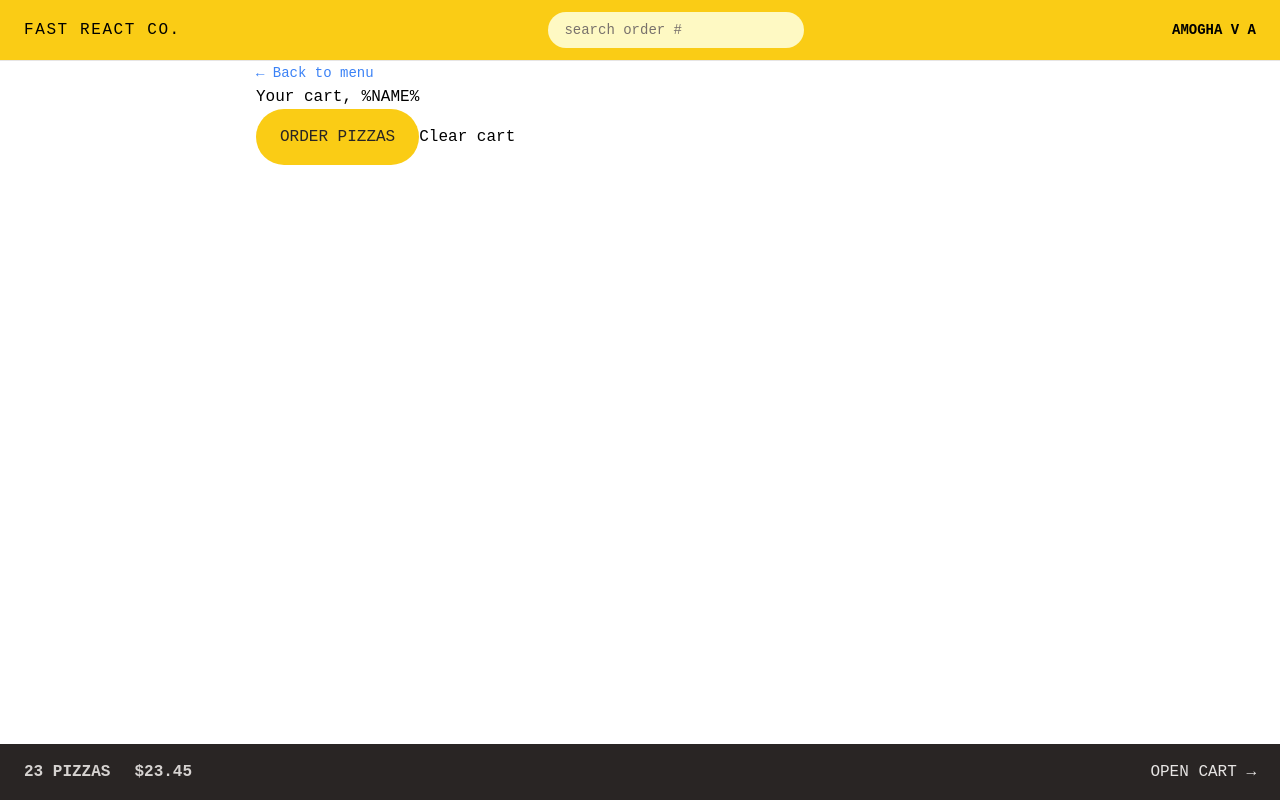
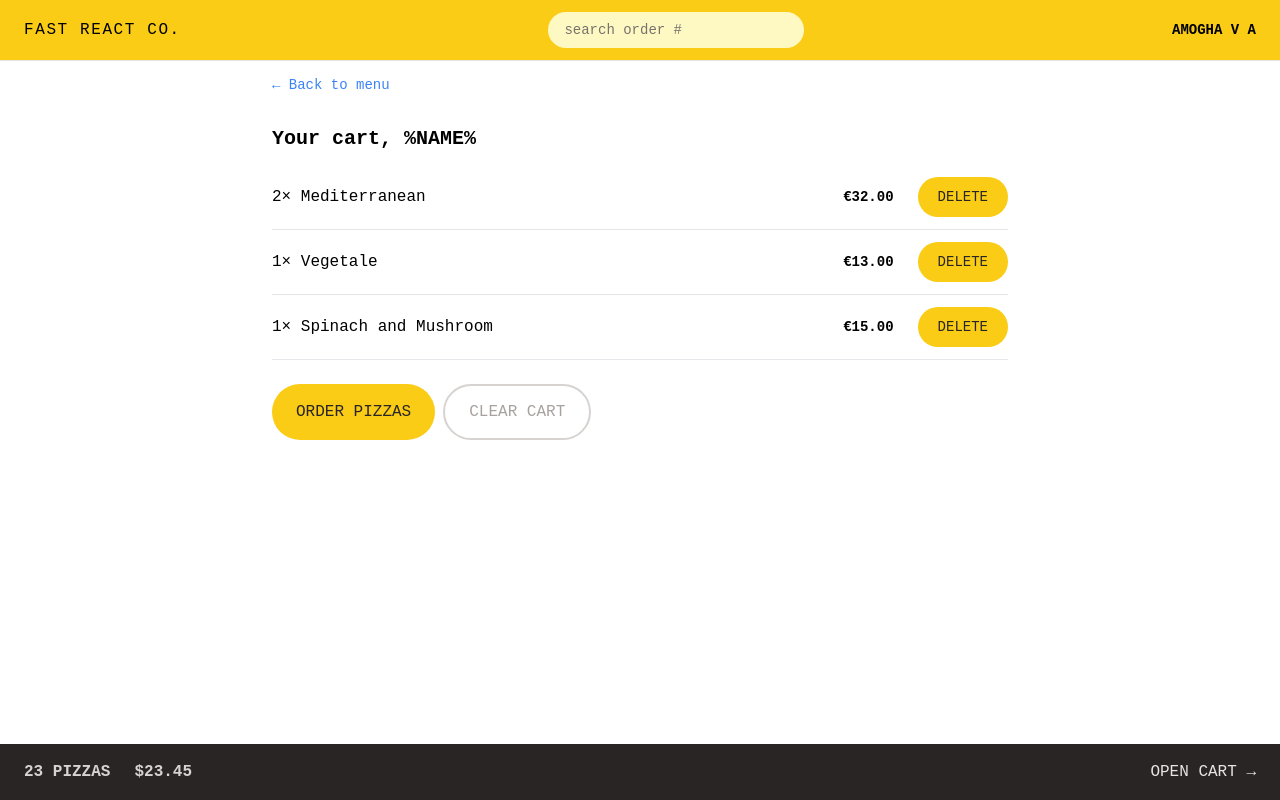
Before and after one commit to VAIyerAmogha/Fast-Pizza, a React (Vite) app: page /cart in a window 1280 px wide. Built offline with nearby package versions, Linux system fonts and the light colour scheme.

Commit message:
Added styling to cart

```diff
--- a/src/features/cart/Cart.jsx
+++ b/src/features/cart/Cart.jsx
@@ -1,6 +1,7 @@
 import { Link } from "react-router-dom";
 import LinkButton from "../../ui/LinkButton";
 import Button from "../../ui/button";
+import CartItem from "./CartItem";
 
 const fakeCart = [
   {
@@ -30,17 +31,23 @@ function Cart() {
   const cart = fakeCart;
 
   return (
-    <div>
+    <div className="px-4 py-3">
       <LinkButton to="/menu">&larr; Back to menu</LinkButton>
 
-      <h2>Your cart, %NAME%</h2>
+      <h2 className="mt-7 text-xl font-semibold">Your cart, %NAME%</h2>
 
-      <div>
+      <ul className="mt-3 divide-y divide-stone-200 border-b">
+        {cart.map((item) => (
+          <CartItem item={item} key={item.pizzaId} />
+        ))}
+      </ul>
+
+      <div className="mt-6 space-x-2">
         <Button type="primary" to="/order/new">
           Order Pizzas
         </Button>
 
-        <button>Clear cart</button>
+        <Button type="secondary">Clear cart</Button>
       </div>
     </div>
   );
--- a/src/features/cart/CartItem.jsx
+++ b/src/features/cart/CartItem.jsx
@@ -1,13 +1,17 @@
+import Button from "../../ui/button";
+import { formatCurrency } from "../../utils/helpers";
+
 function CartItem({ item }) {
   const { pizzaId, name, quantity, totalPrice } = item;
 
   return (
-    <li>
-      <p>
+    <li className="py-3 sm:flex sm:items-center sm:justify-between">
+      <p className="mb-1 sm:mb-0">
         {quantity}&times; {name}
       </p>
-      <div>
-        <p>{formatCurrency(totalPrice)}</p>
+      <div className="flex items-center justify-between sm:gap-6">
+        <p className="text-sm font-bold">{formatCurrency(totalPrice)}</p>
+        <Button type="small">Delete</Button>
       </div>
     </li>
   );
--- a/src/ui/Button.jsx
+++ b/src/ui/Button.jsx
@@ -7,6 +7,8 @@ function Button({ children, disabled, to, type }) {
   const styles = {
     primary: base + " px-4  py-3 sm:px-6 sm:py-4",
     small: base + " px-4 py-2 md:px-5 md:py-2.5 text-sm",
+    secondary:
+      "text-semibold duration-300ms inline-block rounded-full border-2 border-stone-300 uppercase text-stone-400 transition-colors hover:bg-stone-300 hover:text-stone-700 focus:bg-stone-300 focus:outline-none focus:ring focus:ring-stone-300 focus:ring-offset-2 disabled:cursor-not-allowed  px-4  py-2.5 sm:px-6 sm:py-3.5",
   };
   if (to) {
     return (
```
